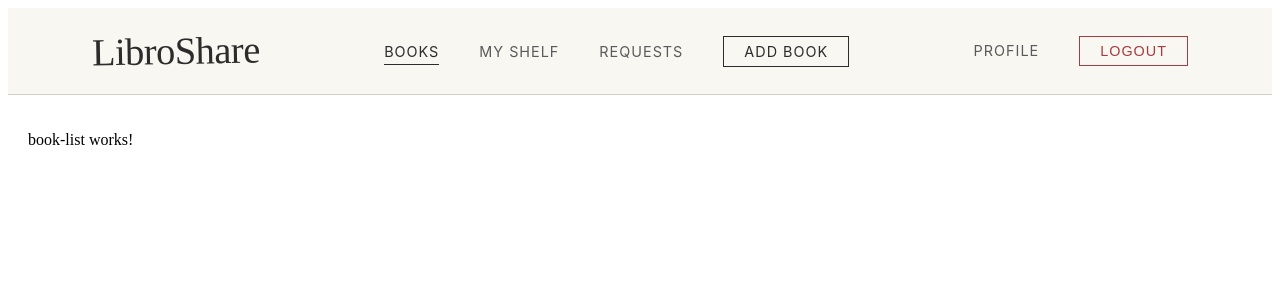
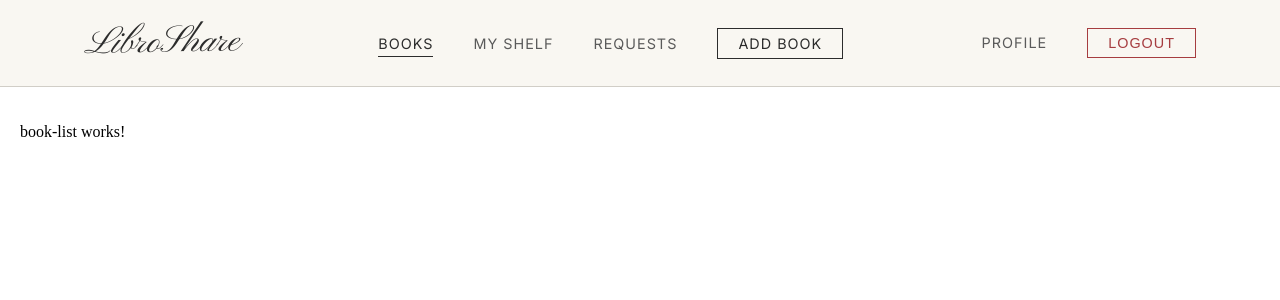
Before and after one commit to jstnroxx/libroshare, an Angular app in the folder client/: page /books in a window 1280 px wide. Shown: the top 300 px of the page. Built offline with nearby package versions, Linux system fonts and the light colour scheme.

Commit message:
style: add global fonts and reset default browser styles

```diff
--- a/client/src/index.html
+++ b/client/src/index.html
@@ -6,6 +6,7 @@
   <base href="/">
   <meta name="viewport" content="width=device-width, initial-scale=1">
   <link rel="icon" type="image/x-icon" href="favicon.ico">
+  <link href="https://fonts.googleapis.com/css2?family=Pinyon+Script&family=Inter:wght@300;400;600&display=swap" rel="stylesheet">
 </head>
 <body>
   <app-root></app-root>
--- a/client/src/styles.css
+++ b/client/src/styles.css
@@ -1 +1,6 @@
-/* You can add global styles to this file, and also import other style files */
+html, body {
+  margin: 0;
+  padding: 0;
+  width: 100%;
+  height: 100%;
+}
```
